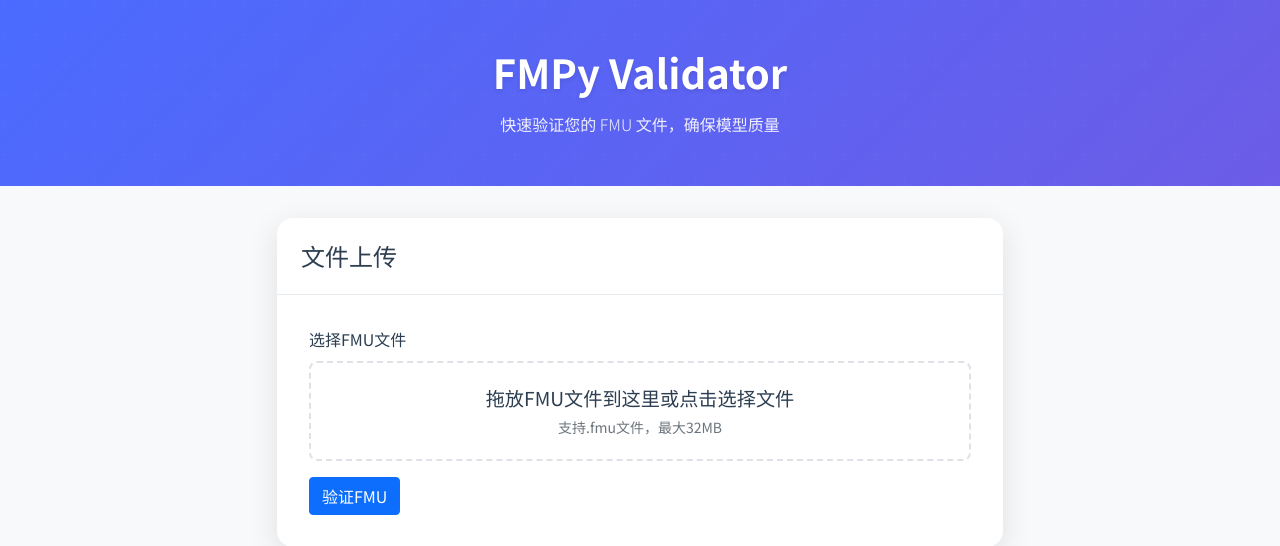
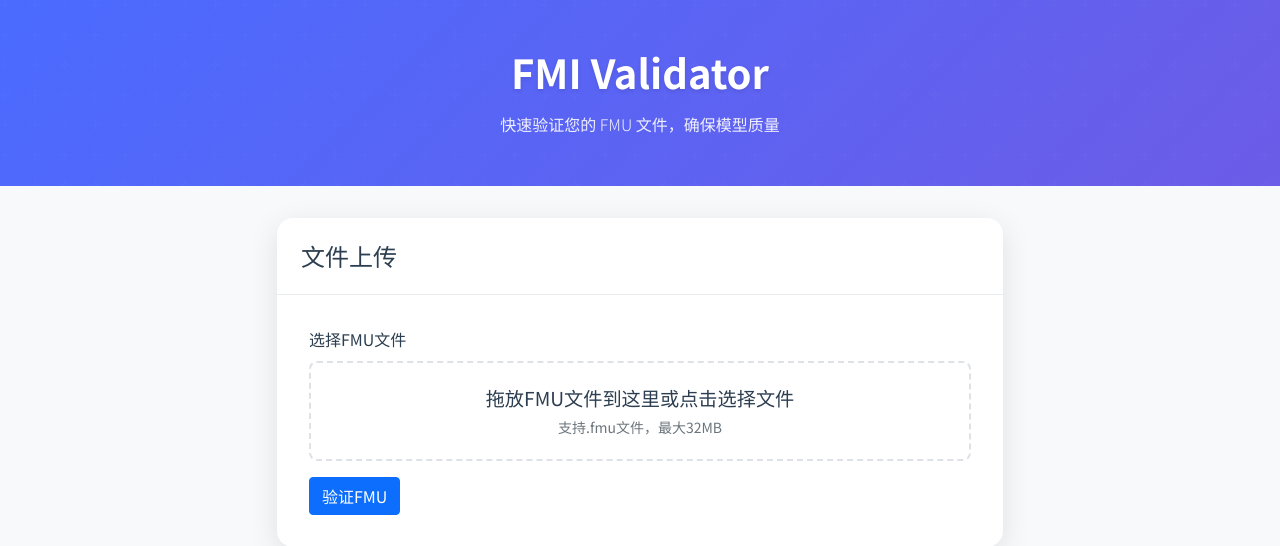
Before and after one commit to ws6672/fmi_validator, a Flask app: page / in a window 1280 px wide. Shown: the top 546 px of the page. Run offline with Flask 3, Linux system fonts and the light colour scheme; some libraries are stand-ins or nearby versions.

Commit message:
修改描述

```diff
--- a/fmpy_validator/__init__.py
+++ b/fmpy_validator/__init__.py
@@ -1,5 +1,5 @@
 """
-FMPy Validator
+FMI Validator
 一个基于FMPy的FMU文件验证工具
 """
 
--- a/fmpy_validator/webapp/__init__.py
+++ b/fmpy_validator/webapp/__init__.py
@@ -1,5 +1,5 @@
 """
-FMPy Validator Web Application
+FMI Validator Web Application
 """
 
 from .app import app
--- a/fmpy_validator/webapp/__main__.py
+++ b/fmpy_validator/webapp/__main__.py
@@ -1,5 +1,5 @@
 """
-FMPy Validator Web Application Entry Point
+FMI Validator Web Application Entry Point
 """
 
 import os
@@ -26,7 +26,7 @@ if __name__ == '__main__':
     host = os.environ.get('FMPY_VALIDATOR_HOST', '0.0.0.0')
     port = int(os.environ.get('FMPY_VALIDATOR_PORT', 5000))
 
-    print(f"启动FMPy Validator Web应用...")
+    print(f"启动FMI Validator Web应用...")
     print(f"监听地址: {host}:{port}")
     print(f"请在浏览器中访问: http://{host if host != '0.0.0.0' else 'localhost'}:{port}")
 
--- a/fmpy_validator/webapp/app.py
+++ b/fmpy_validator/webapp/app.py
@@ -1,5 +1,5 @@
 """
-FMPy Validator Web Application
+FMI Validator Web Application
 """
 
 import os
--- a/fmpy_validator/webapp/templates/index.html
+++ b/fmpy_validator/webapp/templates/index.html
@@ -3,7 +3,7 @@
 <head>
     <meta charset="UTF-8">
     <meta name="viewport" content="width=device-width, initial-scale=1.0">
-    <title>FMPy Validator</title>
+    <title>FMI Validator</title>
     <link href="https://cdn.jsdelivr.net/npm/bootstrap@5.1.3/dist/css/bootstrap.min.css" rel="stylesheet">
     <link href="https://fonts.googleapis.com/css2?family=Noto+Sans+SC:wght@300;400;500;700&display=swap" rel="stylesheet">
     <link rel="stylesheet" href="https://cdn.jsdelivr.net/npm/bootstrap-icons@1.7.2/font/bootstrap-icons.css">
@@ -355,7 +355,7 @@
 <body>
     <div class="header text-center">
         <div class="container">
-            <h1>FMPy Validator</h1>
+            <h1>FMI Validator</h1>
             <p class="subtitle">快速验证您的 FMU 文件，确保模型质量</p>
         </div>
     </div>
```
Also changed, not shown: README.md.
